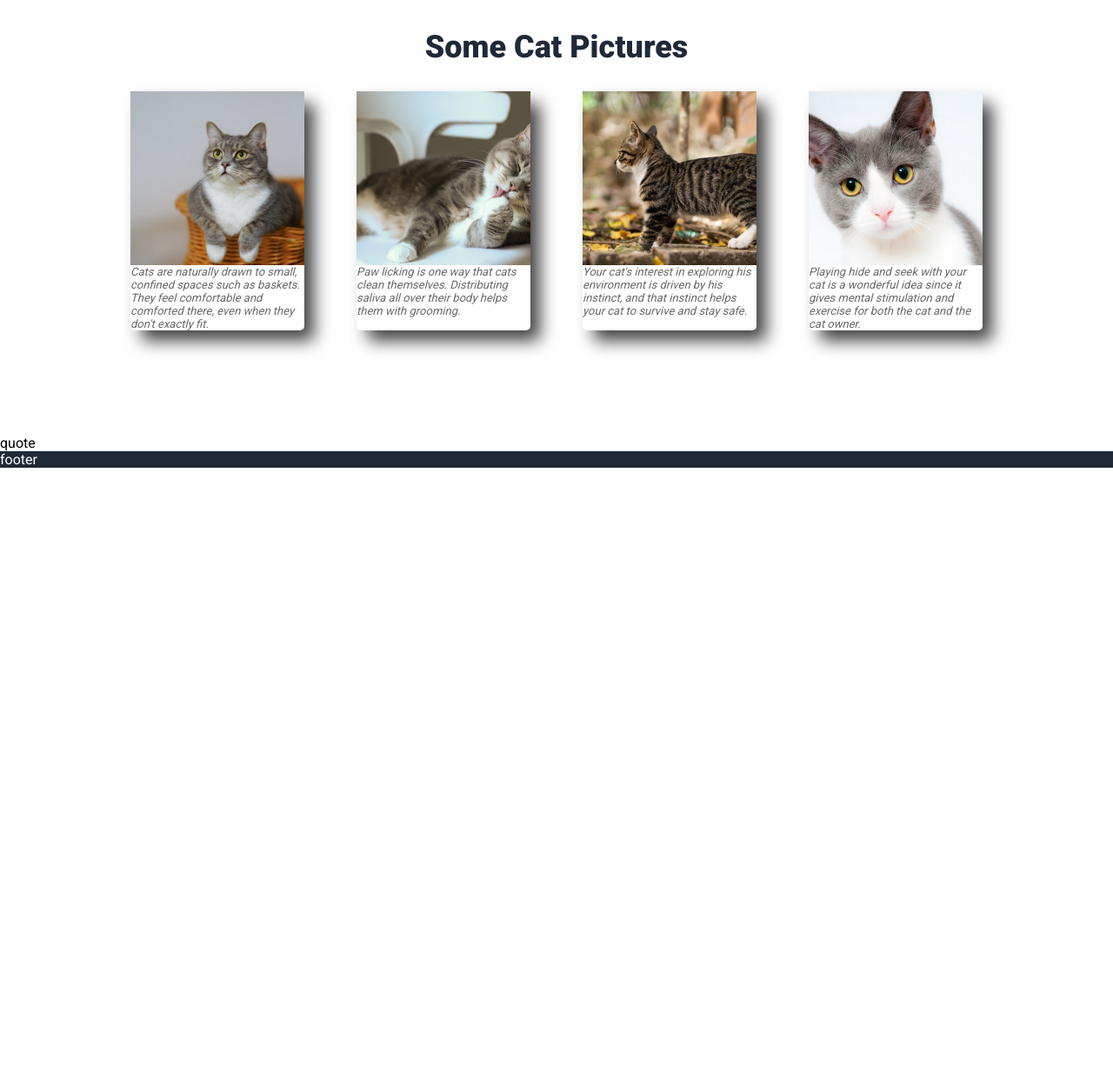
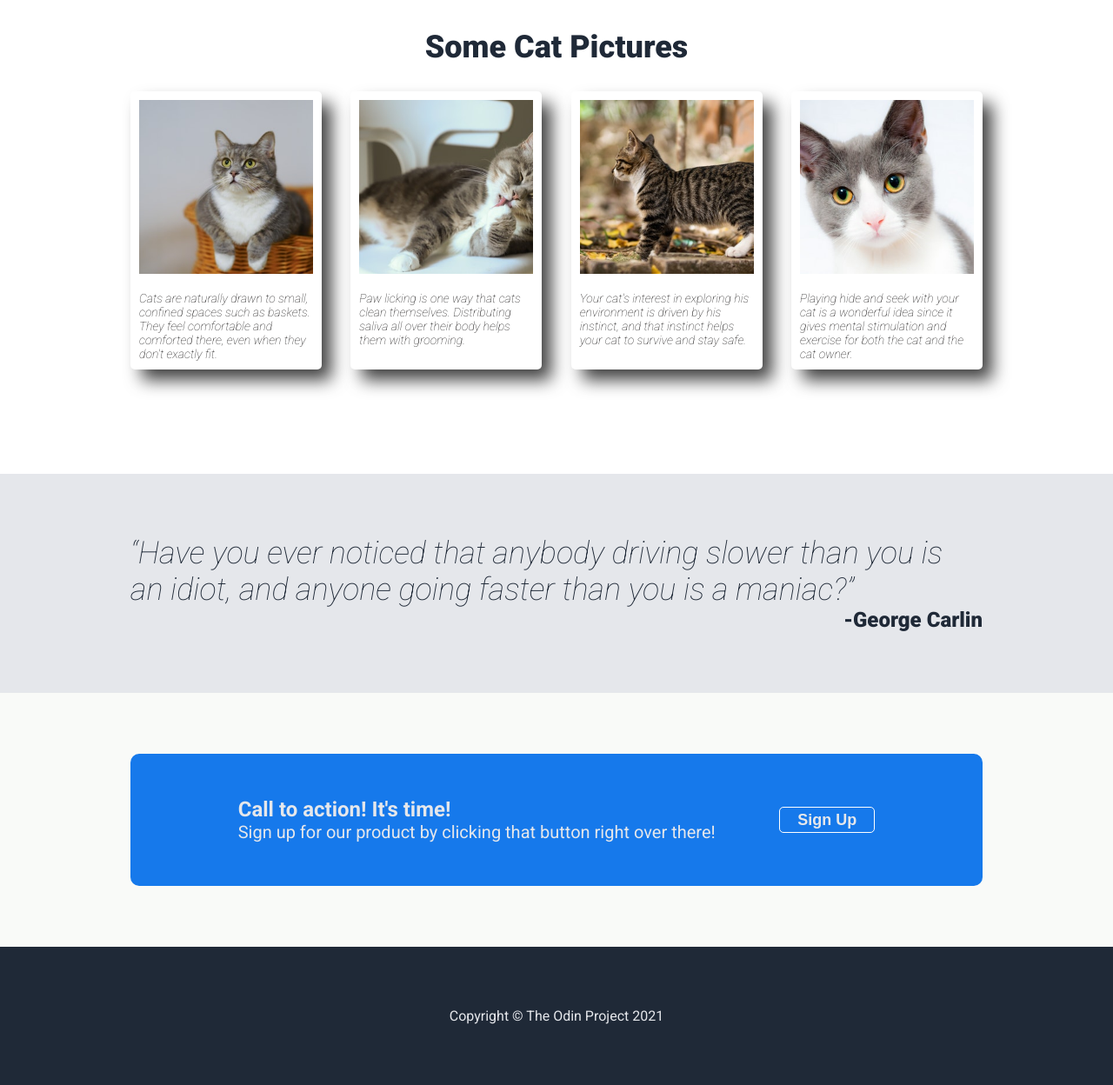
Before and after one commit to kexar007/landing-page, a plain HTML site: page index.html in a window 1280 px wide. Shown: the part 517-1765 px from the top of the page at 87% size. Before the commit the page ends 1055 px from the top, so only its background shows below. Drawn offline with Linux system fonts and the light colour scheme.

Commit message:
complete sign up and footer.

```diff
--- a/index.html
+++ b/index.html
@@ -4,8 +4,8 @@
         <meta charset="UTF-8">
         <link rel="stylesheet" href="styles.css">
         <link rel="preconnect" href="https://fonts.googleapis.com">
-        <link rel="preconnect" href="https://fonts.gstatic.com" crossorigin>
-        <link href="https://fonts.googleapis.com/css2?family=Roboto:wght@400;700;900&display=swap" rel="stylesheet">
+<link rel="preconnect" href="https://fonts.gstatic.com" crossorigin>
+<link href="https://fonts.googleapis.com/css2?family=Roboto:ital,wght@0,400;0,700;0,900;1,100&display=swap" rel="stylesheet">
 </head>
 <body>
     <div class="header">
@@ -46,10 +46,20 @@
         </div>
     </div>
 
-    <div class="quote">quote
+    <div class="quote">
+        <div class="q1">“Have you ever noticed that anybody driving slower than you is an idiot, and anyone going faster than you is a maniac?”</div>
+        <div class="q2">-George Carlin</div>
     </div>
-
-    <div class="footer">footer
+    <div class="sign">
+        <div class="box">
+            <div class="boxtxt">
+                            <div class="b1">Call to action! It's time!</div>
+                            <div class="b2">Sign up for our product by clicking that button right over there!</div>
+             </div>
+            <button class="button">Sign Up</button>
+        </div>
+    </div>
+    <div class="footer">Copyright © The Odin Project 2021
     </div>
 
 
--- a/styles.css
+++ b/styles.css
@@ -49,7 +49,7 @@ body {
     color: #F9FAF8;
 }
 .para{font-size: 18px; color: #E5E7EB;flex: 1; }
-button{background-color: rgb(54, 107, 168);border-radius: 5px;
+button{background-color: #366ba8;border-radius: 5px;
     font-size: 18px; font-weight: 900;
     margin: 0;
     padding: 0;
@@ -81,21 +81,69 @@ button{background-color: rgb(54, 107, 168);border-radius: 5px;
 .cards{display: flex;
         width: 100%;
         justify-content: space-between;
+        flex-wrap: wrap;
+
         }
 .card{
     display: flex;
     flex-direction: column;
     box-shadow: 12px 13px 19px -1px rgba(0,0,0,0.75);
     border-radius: 5px;
-    color: dimgrey;
-    font-size: small;
+    color: rgb(29, 27, 27);
+    font-size: 14px;
     font-style: italic;
     flex-wrap: wrap;
+    align-items: center;
+
 
 }
-.card > * { width: 200px; }
+.card > * { width: 200px;
+    padding: 10px;
+}
 
 a {
     text-decoration: none;
     color: white;
 }
+.quote{
+    display: flex;
+    flex-direction: column;
+    align-items: center;
+    background-color: #E5E7EB;
+    padding: 70px 150px 70px;
+    flex-wrap: wrap;
+}
+.q1{font-size: 36px;font-style: italic; font-weight: lighter; color: #1F2937;}
+.q2{text-align: end;width: 100%;font-size: 24px;font-weight: 900;color: #1F2937;}
+.footer{
+
+justify-content: center; color: #E5E7EB;padding: 70px 150px 70px;
+
+}
+.sign{
+    padding: 70px 150px 70px;
+    background-color: #F9FAF8;
+
+}
+.box{
+    background-color:#1679eb ;
+    display: flex;
+    color: #E5E7EB;
+    border-radius: 10px;
+    align-items: center;
+
+    padding: 50px;
+    justify-content: space-evenly;
+}
+.boxtxt{
+    display: flex;
+    flex-direction: column;
+}
+.b1{
+    font-size: 24px;font-weight: 700;
+}
+.b2{font-size: 20px;}
+.box > .button {
+    border: 1px white solid;
+    background-color: #1679eb ;
+}
```
